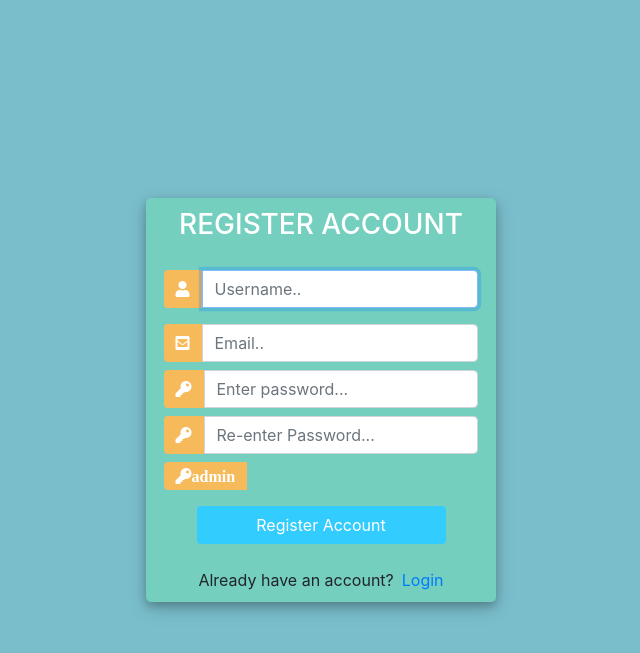
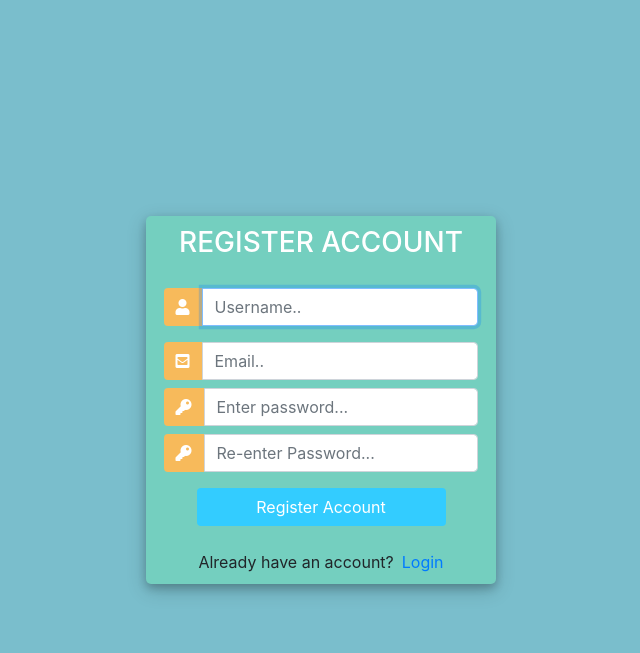
Before and after one commit to shakori999/Django_CRM, a Django app: page /register/ in a window 1280 px wide. Shown: the top 653 px of the page, without its empty margins (319-959 px from the left). Run offline with Django 3.2, Linux system fonts and the light colour scheme; some libraries are stand-ins or nearby versions.

```diff
--- a/accounts/templates/accounts/register.html
+++ b/accounts/templates/accounts/register.html
@@ -101,12 +101,6 @@
 							</div>
                             {{ form.password2 }}
 						</div>
-						<div class="input-group mb-2">
-							<div class="input-group-append">
-								<span class="input-group-text"><i class="fas fa-key">admin</i></span>
-							</div>
-                            {{ form.admin}}
-						</div>
 
 				   		<div class="d-flex justify-content-center mt-3 login_container">
 				 			<input class="btn login_btn" type="submit" value="Register Account">
```
Also changed, not shown: accounts/migrations/0007_alter_customer_user.py (added), accounts/migrations/0008_auto_20211109_1113.py (added), accounts/migrations/0009_remove_customer_user.py (added), accounts/migrations/0010_customer_user.py (added), accounts/migrations/0011_auto_20211109_1122.py (added).
